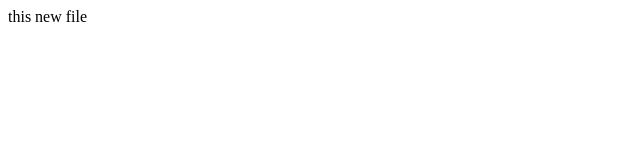
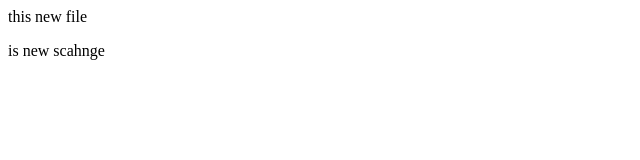
Before and after one commit to nikrandive/newlocalrepo, a plain HTML site: page index.html in a window 1280 px wide. Shown: the full height of the page, 0-640 px from the left. Drawn offline with Linux system fonts and the light colour scheme.

Commit message:
added new para

```diff
--- a/index.html
+++ b/index.html
@@ -1 +1,2 @@
 <p> this new file</p>
+<p>is new scahnge</p>
```
